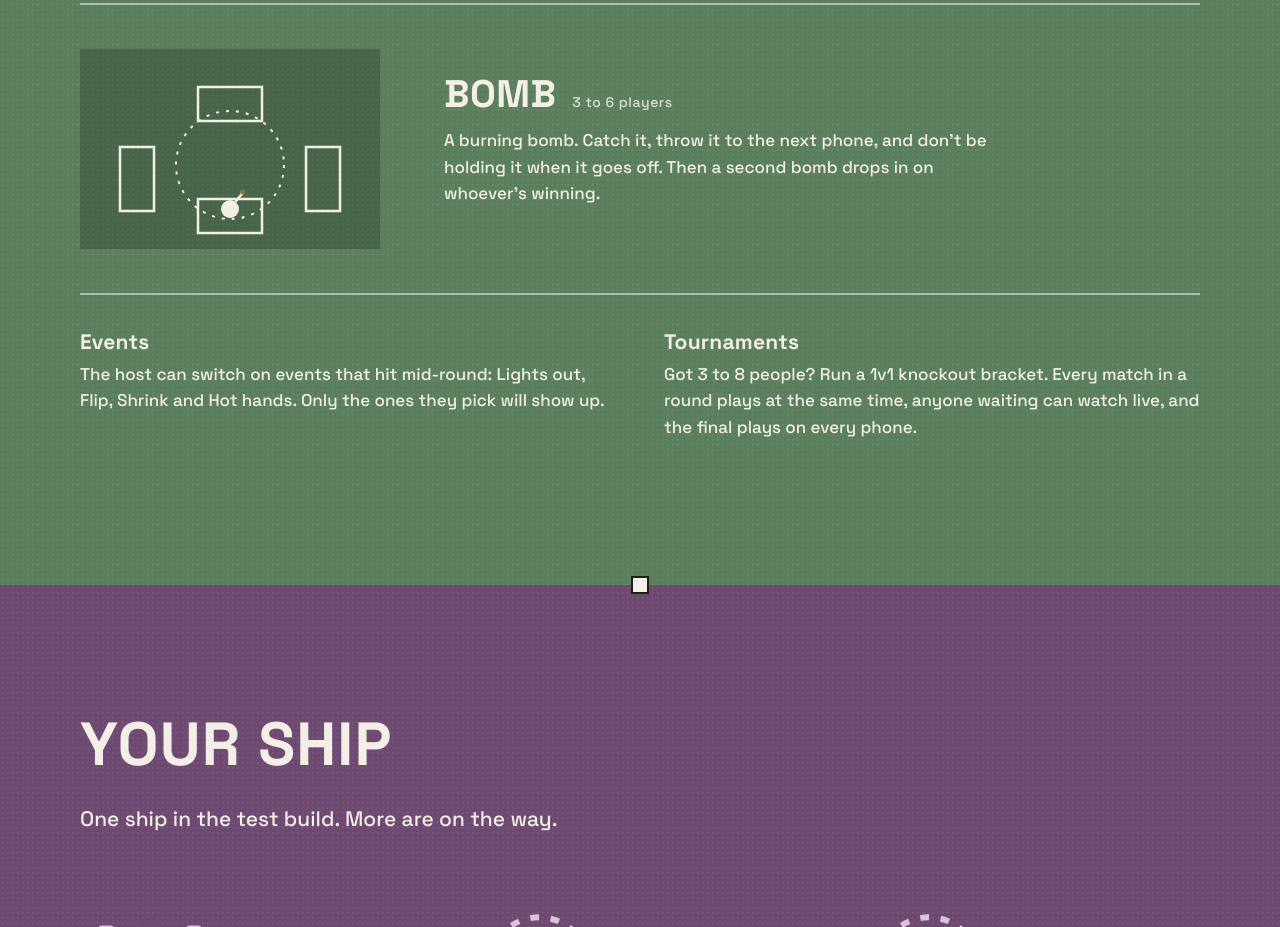
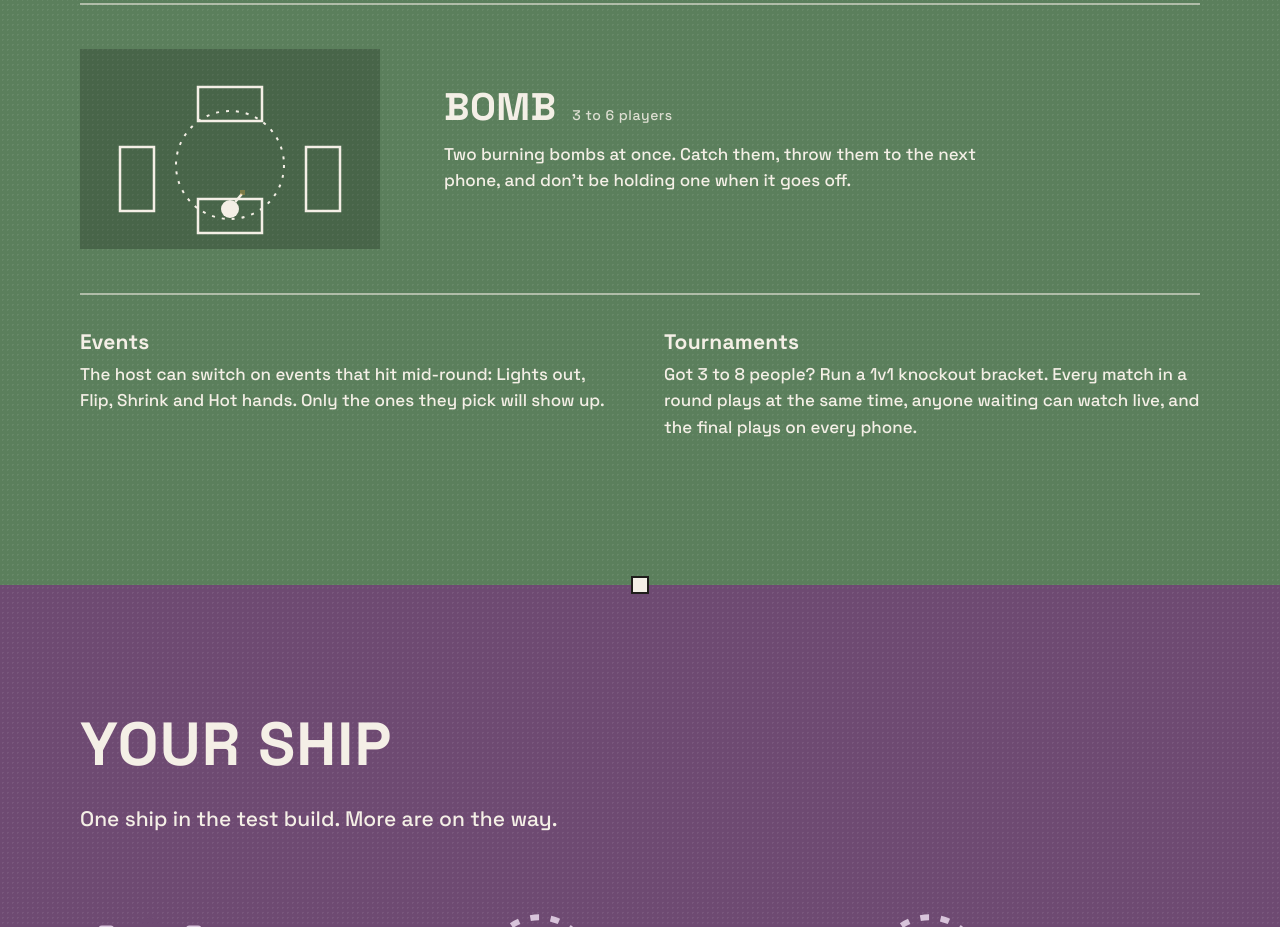
Before and after one commit to vishnu-1709/spillover, a plain HTML site: page index.html in a window 1280 px wide. Shown: the part 3480-4407 px from the top of the page. Drawn offline with Linux system fonts and the light colour scheme; animation ran at ten frames a second.

Commit message:
Bomb mode: two bombs from the start
Co-Authored-By: Claude Opus 5.5 <noreply@anthropic.com>
Claude-Session: https://claude.ai/code/session_01T7MxQiYrKfmUDWfvNuNCNE

```diff
--- a/index.html
+++ b/index.html
@@ -184,7 +184,7 @@
         </div>
         <div>
           <h3>Bomb <small>3 to 6 players</small></h3>
-          <p>A burning bomb. Catch it, throw it to the next phone, and don't be holding it when it goes off. Then a second bomb drops in on whoever's winning.</p>
+          <p>Two burning bombs at once. Catch them, throw them to the next phone, and don't be holding one when it goes off.</p>
         </div>
       </article>
     </div>
```
